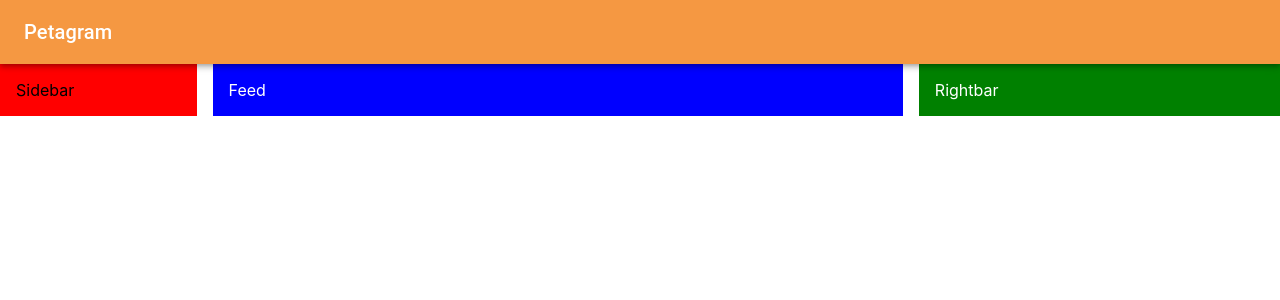
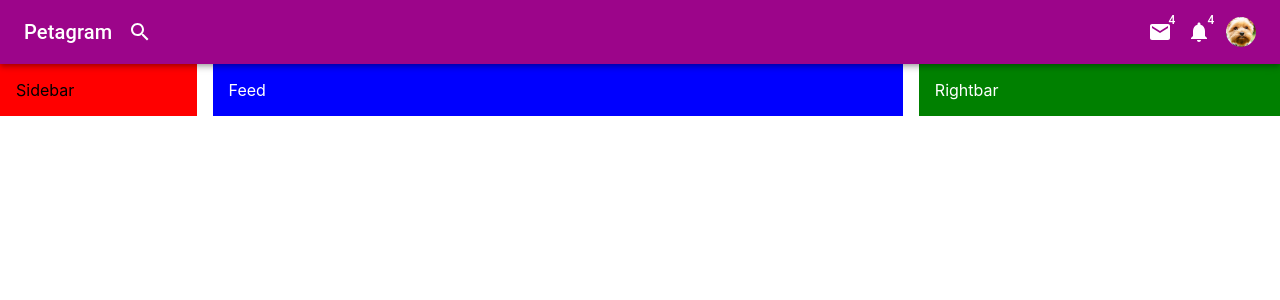
Before and after one commit to codetrain1984/Petagram, a React (Create React App) app: page / in a window 1280 px wide. Shown: the top 300 px of the page. Built offline with nearby package versions, Linux system fonts and the light colour scheme.

Commit message:
Navbar part created

```diff
--- a/package.json
+++ b/package.json
@@ -3,16 +3,19 @@
   "version": "0.1.0",
   "private": true,
   "dependencies": {
+    "@babel/plugin-proposal-private-property-in-object": "^7.21.10",
     "@emotion/react": "^11.11.0",
     "@emotion/styled": "^11.11.0",
     "@mui/icons-material": "^5.11.16",
     "@mui/material": "^5.13.3",
+    "@mui/styled-engine-sc": "^5.12.0",
     "@testing-library/jest-dom": "^5.16.5",
     "@testing-library/react": "^13.4.0",
     "@testing-library/user-event": "^13.5.0",
     "react": "^18.2.0",
     "react-dom": "^18.2.0",
     "react-scripts": "5.0.1",
+    "styled-components": "^5.3.11",
     "web-vitals": "^2.1.4"
   },
   "scripts": {
--- a/src/App.js
+++ b/src/App.js
@@ -7,7 +7,7 @@ import { Box, Stack } from '@mui/material'
 
 function App() {
   return (
-    <Box>
+    <Box bgcolor="primary">
       <Navbar />
       <Stack direction="row" spacing={2} justifyContent="space-between">
         <Sidebar />
--- a/src/Components/Navbar.jsx
+++ b/src/Components/Navbar.jsx
@@ -1,19 +1,85 @@
-import React from 'react'
-import { AppBar, Toolbar, Typography, styled } from '@mui/material'
+import React, { useState } from 'react'
+import {
+  AppBar,
+  Avatar,
+  Badge,
+  Box,
+  InputBase,
+  Stack,
+  Toolbar,
+  Typography,
+  styled,
+} from '@mui/material'
 import PetsIcon from '@mui/icons-material/Pets'
+import SearchIcon from '@mui/icons-material/Search'
+import MailIcon from '@mui/icons-material/Mail'
+import NotificationsIcon from '@mui/icons-material/Notifications'
 
 export default function Navbar() {
-  const StyledToolbar = styled(Toolbar)({
+  const [searchBtn, setSearchBtn] = useState(false)
+  const StyledToolbar = styled(Toolbar)(({ theme }) => ({
     display: 'flex',
     justifyContent: 'space-between',
-    backgroundColor: '#f59842',
-  })
+    alignItems: 'center',
+    backgroundColor: theme.palette.secondary.main,
+  }))
+  const SearchBox = styled('div')(({ theme }) => ({
+    backgroundColor: '#fff',
+    padding: '0 10px',
+    borderRadius: theme.shape.borderRadius,
+    width: '60%',
+  }))
+  const IconBox = styled(Box)(({ theme }) => ({
+    display: 'none',
+    alignItems: 'center',
+    justifyContent: 'center',
+    gap: '15px',
+    [theme.breakpoints.up('sm')]: {
+      display: 'flex',
+    },
+  }))
+
   return (
     <AppBar position="sticky">
       <StyledToolbar>
-        <Typography variant="h6" sx={{ display: { xs: 'none', sm: 'block' } }}>
-          Petagram
-        </Typography>
+        <Stack
+          direction="row"
+          sx={{
+            width: '50%',
+            display: 'flex',
+            alignItems: 'center',
+          }}
+          spacing={2}
+        >
+          <Typography
+            variant="h6"
+            sx={{ display: { xs: 'none', sm: 'block' } }}
+          >
+            Petagram
+          </Typography>
+          <SearchIcon
+            sx={{
+              cursor: 'pointer',
+            }}
+            onClick={() => setSearchBtn(!searchBtn)}
+          />
+          {searchBtn && (
+            <SearchBox>
+              <InputBase placeholder="Search..." />
+            </SearchBox>
+          )}
+        </Stack>
+
+        <IconBox>
+          <Badge badgeContent={4} color="otherColor">
+            <MailIcon />
+          </Badge>
+          <Badge badgeContent={4} color="otherColor">
+            <NotificationsIcon />
+          </Badge>
+          <Avatar sx={{ width: 30, height: 30 }} src="/Image/small-dog.jpg" />
+        </IconBox>
+
         <PetsIcon sx={{ display: { xs: 'block', sm: 'none' } }} />
       </StyledToolbar>
     </AppBar>
--- a/src/index.js
+++ b/src/index.js
@@ -2,10 +2,14 @@ import React from 'react'
 import ReactDOM from 'react-dom/client'
 import './index.css'
 import App from './App'
+import { ThemeProvider } from '@emotion/react'
+import { theme } from './theme'
 
 const root = ReactDOM.createRoot(document.getElementById('root'))
 root.render(
   <React.StrictMode>
-    <App />
+    <ThemeProvider theme={theme}>
+      <App />
+    </ThemeProvider>
   </React.StrictMode>,
 )
--- /dev/null
+++ b/src/theme.js
@@ -0,0 +1,16 @@
+import { createTheme } from '@mui/material'
+
+export const theme = createTheme({
+  palette: {
+    primary: {
+      main: '#135e04',
+      light: 'cyan',
+    },
+    secondary: {
+      main: '#9c058a',
+    },
+    otherColor: {
+      main: '#006BDF',
+    },
+  },
+})
```
Also changed, not shown: public/Image/small-dog.jpg (added), 1 other file (tests, documents, lock files or other folders).
